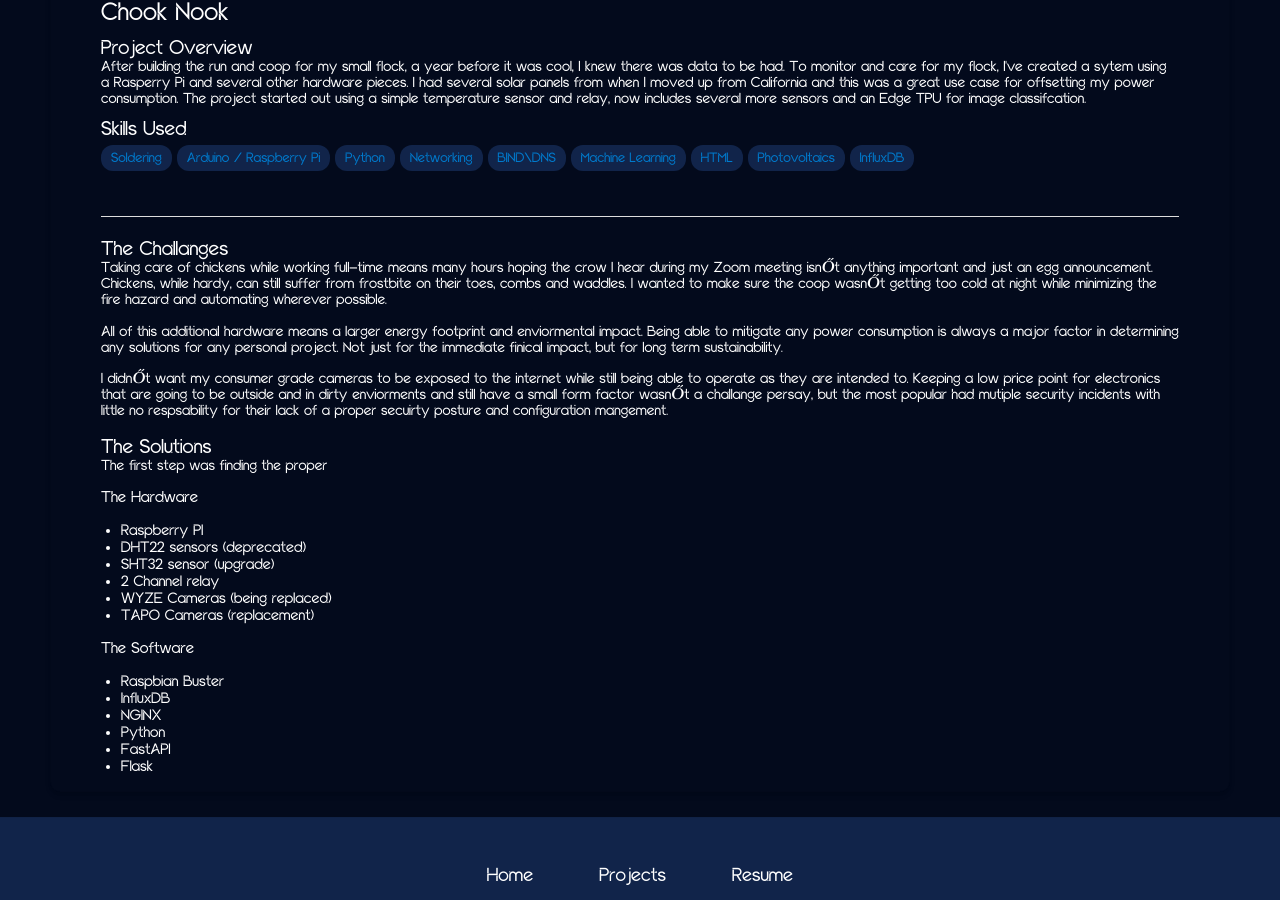
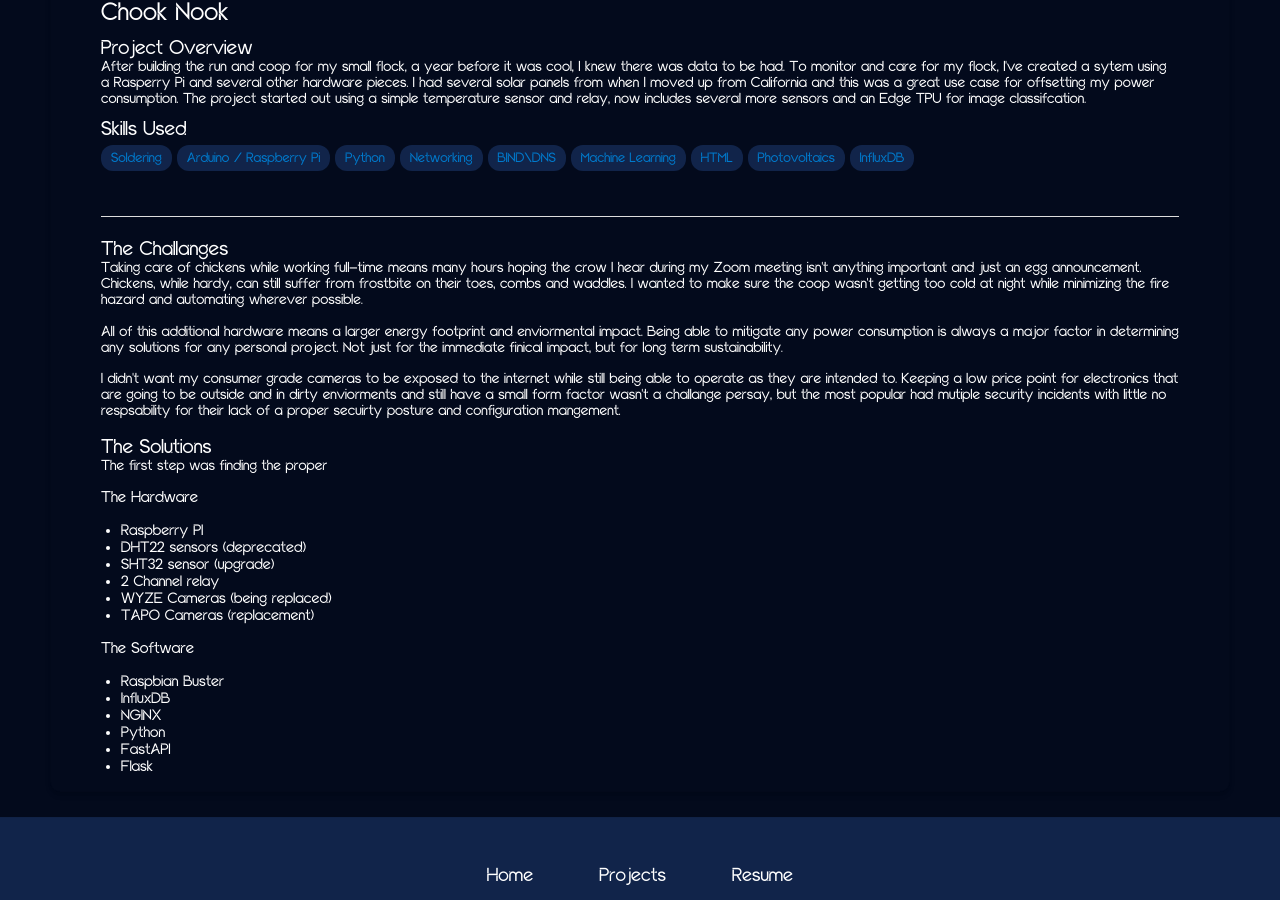
Before and after one commit to IpslWon/IpslWon.github.io, a Jekyll site: the page built from _projects/chook-nook/index.md, in a window 1280 px wide and 900 px high, scrolled down 506 px. Built offline with Jekyll 4.4.1, drawn with Linux system fonts in a browser that asks for light colours; part of the change alters nothing that is shown.

```diff
--- a/_projects/chook-nook/index.md
+++ b/_projects/chook-nook/index.md
@@ -19,11 +19,11 @@ main-image: /hello_ladies.jpg
 
 ---
 ## The Challanges
-Taking care of chickens while working full-time means many hours hoping the crow I hear during my Zoom meeting isn't anything important and just an egg announcement. Chickens, while hardy, can still suffer from frostbite on their toes, combs and waddles. I wanted to make sure the coop wasn't getting too cold at night while minimizing the fire hazard and automating wherever possible.
+Taking care of chickens while working full-time means many hours hoping the crow I hear during my Zoom meeting isn&#39;t anything important and just an egg announcement. Chickens, while hardy, can still suffer from frostbite on their toes, combs and waddles. I wanted to make sure the coop wasn&#39;t getting too cold at night while minimizing the fire hazard and automating wherever possible.
 
 All of this additional hardware means a larger energy footprint and enviormental impact. Being able to mitigate any power consumption is always a major factor in determining any solutions for any personal project. Not just for the immediate finical impact, but for long term sustainability.
 
-I didn't want my consumer grade cameras to be exposed to the internet while still being able to operate as they are intended to. Keeping a low price point for electronics that are going to be outside and in dirty enviorments and still have a small form factor wasn't a challange persay, but the most popular had mutiple security incidents with little no respsability for their lack of a proper secuirty posture and configuration mangement.
+I didn&#39;t want my consumer grade cameras to be exposed to the internet while still being able to operate as they are intended to. Keeping a low price point for electronics that are going to be outside and in dirty enviorments and still have a small form factor wasn&#39;t a challange persay, but the most popular had mutiple security incidents with little no respsability for their lack of a proper secuirty posture and configuration mangement.
 
 ## The Solutions
 The first step was finding the proper
```
